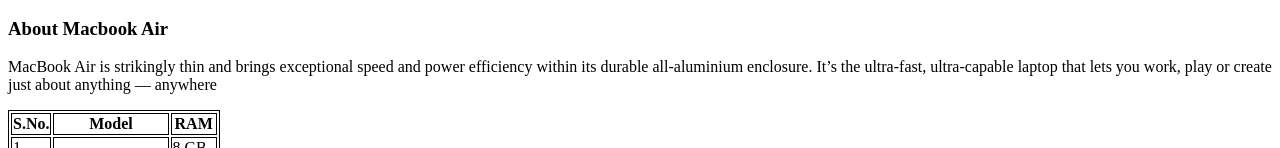
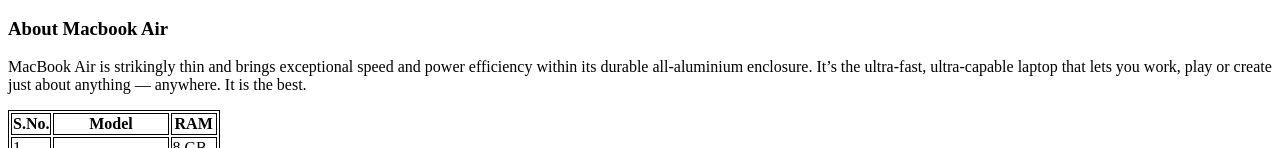
Before and after one commit to nabendu82/Code-2, a plain HTML site: page index.html in a window 1280 px wide. Shown: the part 223-371 px from the top of the page. Drawn offline with Linux system fonts and the light colour scheme.

Commit message:
Second commit

```diff
--- a/index.html
+++ b/index.html
@@ -29,7 +29,7 @@
         <article>
             <h3>About Macbook Air</h3>
             <p>
-                MacBook Air is strikingly thin and brings exceptional speed and power efficiency within its durable all‑aluminium enclosure. It’s the ultra-fast, ultra-capable laptop that lets you work, play or create just about anything — anywhere
+                MacBook Air is strikingly thin and brings exceptional speed and power efficiency within its durable all‑aluminium enclosure. It’s the ultra-fast, ultra-capable laptop that lets you work, play or create just about anything — anywhere. It is the best.
             </p>
             <table>
                 <thead>
```
